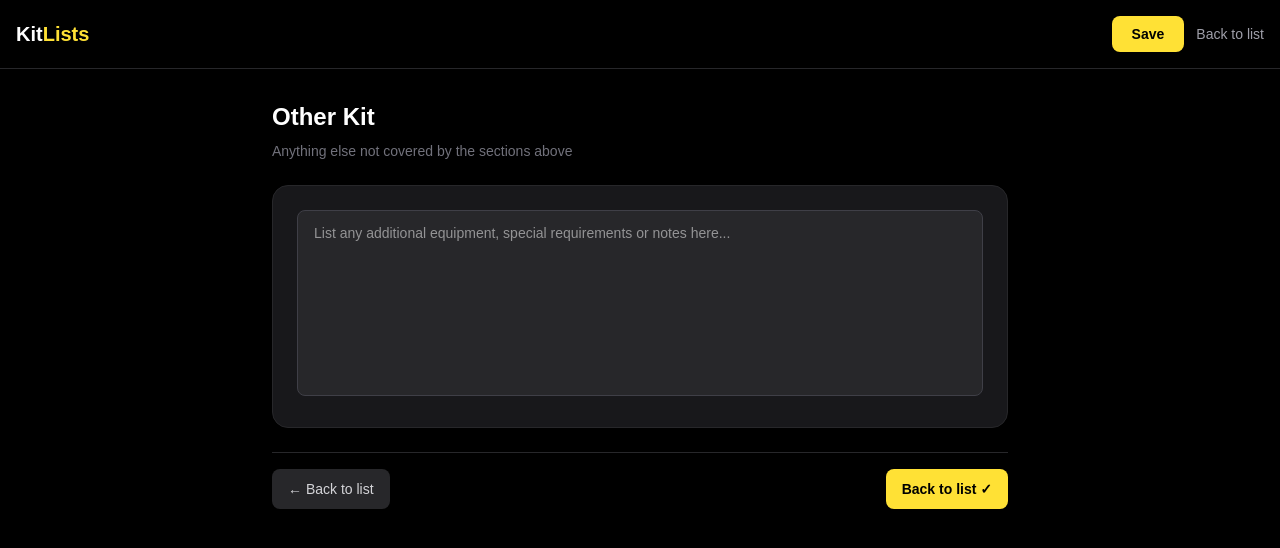
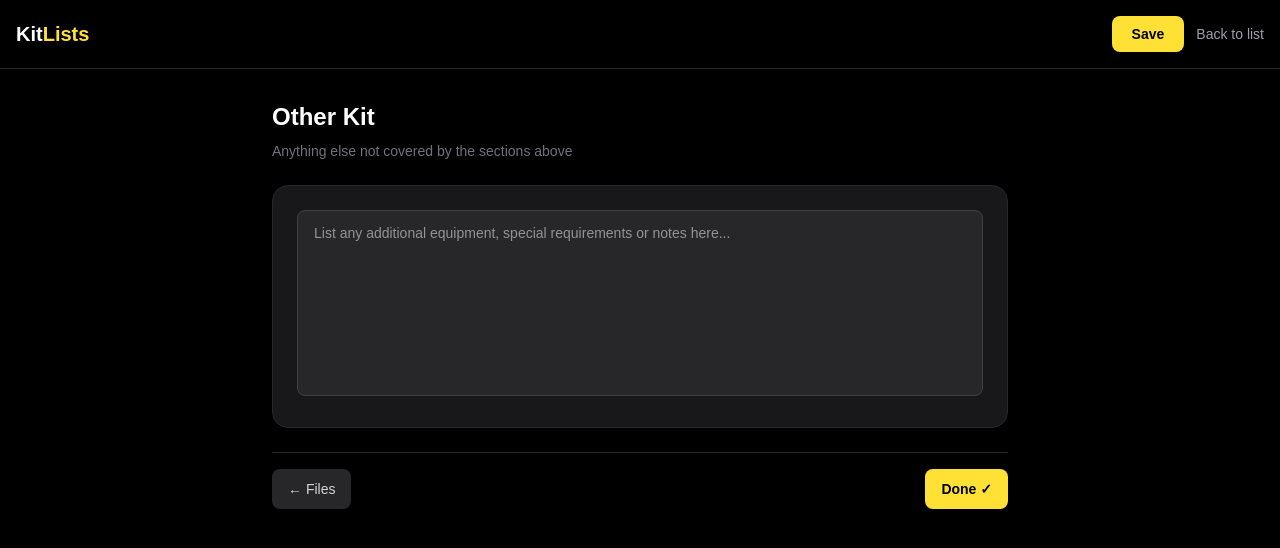
Before and after one commit to kitlistsapp/kitlists, a Next.js app: page /lists/1/other-kit in a window 1280 px wide. Shown: the top 548 px of the page. Built offline with nearby package versions, Linux system fonts and the light colour scheme; no server answers; the database is empty.

Commit message:
fix: other-kit back button links to Files, Done button goes to list

```diff
--- a/app/lists/[id]/other-kit/page.tsx
+++ b/app/lists/[id]/other-kit/page.tsx
@@ -79,13 +79,13 @@ export default function OtherKitPage({ params }: { params: Promise<{ id: string
             className="w-full bg-zinc-800 border border-zinc-700 text-white rounded-lg px-4 py-3 text-sm focus:outline-none focus:border-[#FFE135] resize-none" />
         </div>
         <div className="flex items-center justify-between mt-6 pt-4 border-t border-zinc-800">
-          <a href={"/lists/" + listId}
+          <a href={"/lists/" + listId + "/files"}
             className="flex items-center gap-2 px-4 py-2.5 rounded-lg bg-zinc-800 hover:bg-zinc-700 text-zinc-300 text-sm font-medium transition-colors">
-            ← Back to list
+            ← Files
           </a>
           <a href={"/lists/" + listId}
             className="flex items-center gap-2 px-4 py-2.5 rounded-lg bg-[#FFE135] hover:bg-[#FFD700] text-black text-sm font-semibold transition-colors">
-            Back to list ✓
+            Done ✓
           </a>
         </div>
       </main>
```
